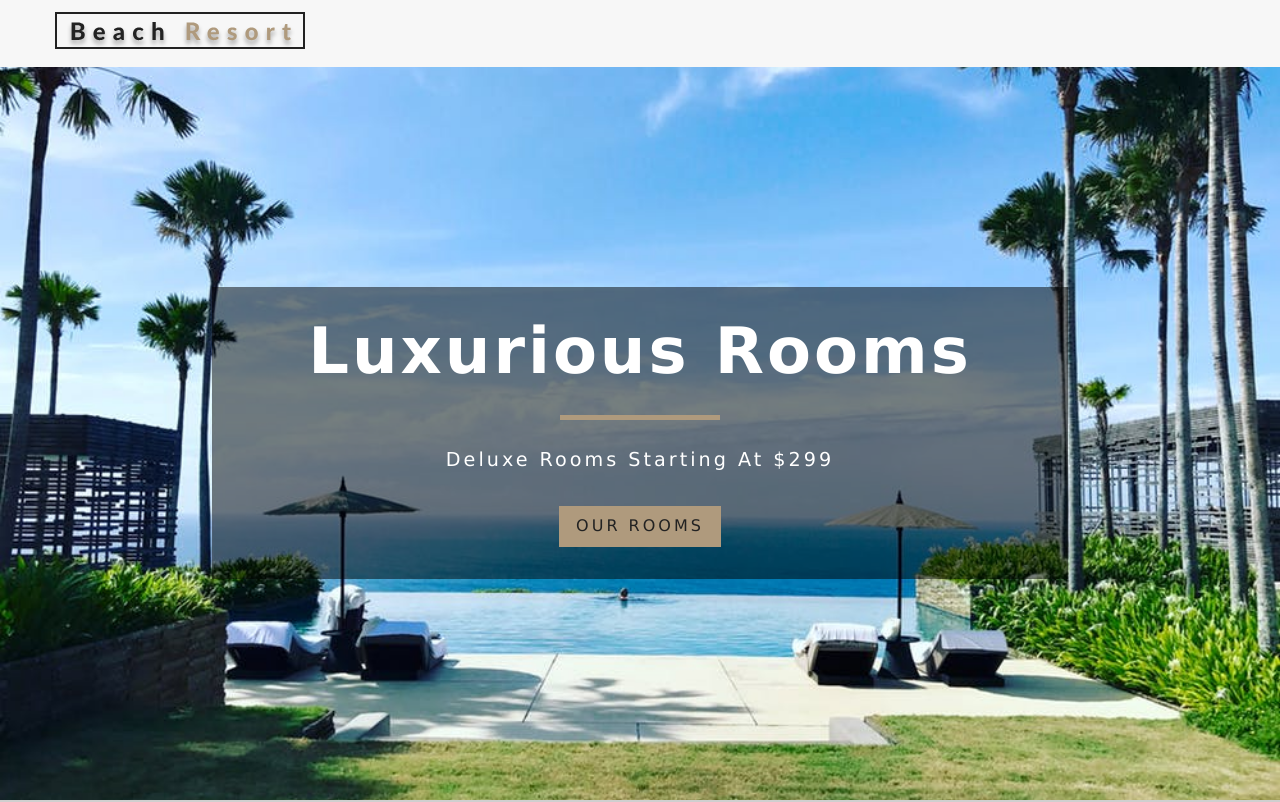
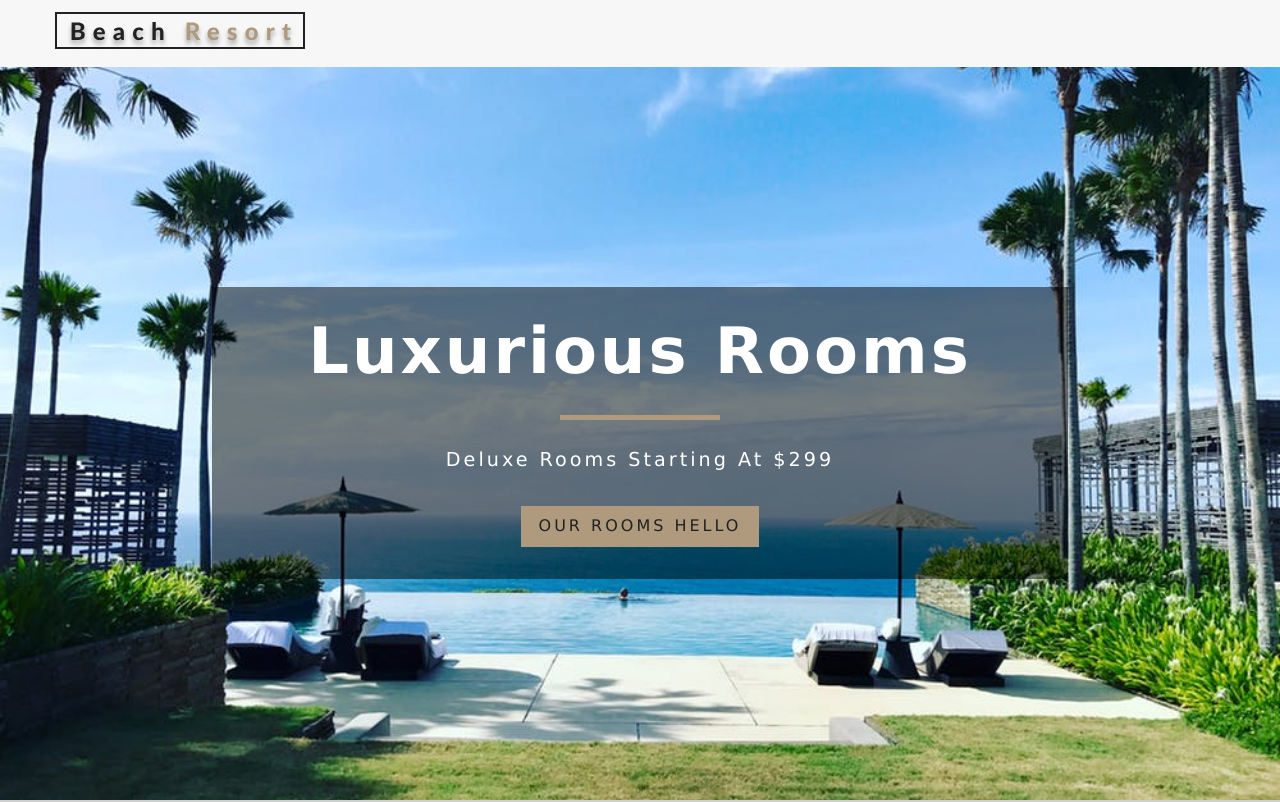
Before and after one commit to phifertoo/beach, a React (Create React App) app: page /beach/beach in a window 1280 px wide. Shown: the top 802 px of the page. Built offline with nearby package versions, Linux system fonts and the light colour scheme.

Commit message:
Update Home.js

```diff
--- a/src/pages/Home.js
+++ b/src/pages/Home.js
@@ -14,7 +14,7 @@ export default function Home() {
           subtitle="deluxe rooms starting at $299"
         >
           <Link to="/rooms" className="btn-primary">
-            our rooms
+            our rooms Hello
           </Link>
         </Banner>
       </Hero>
```
